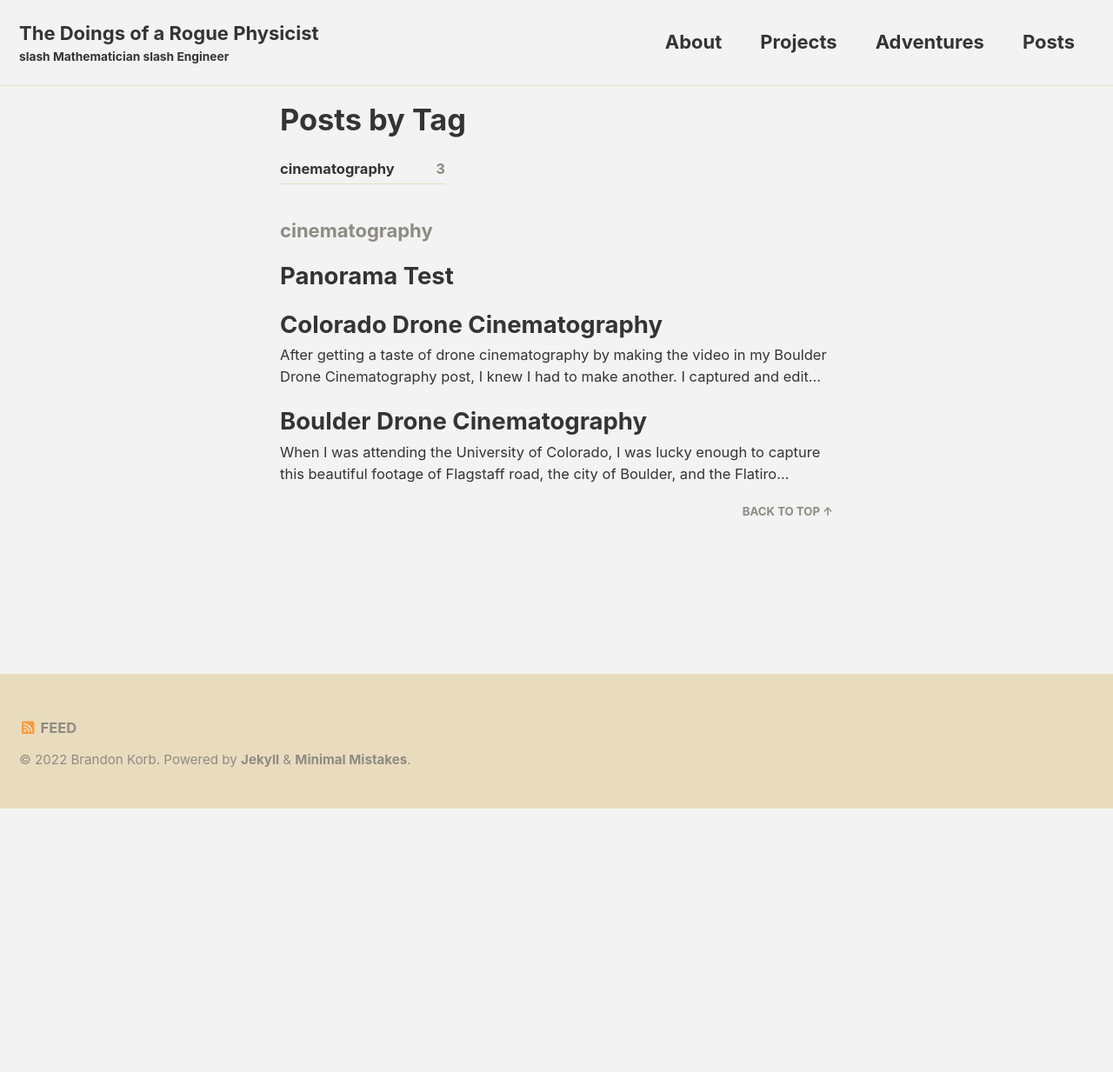
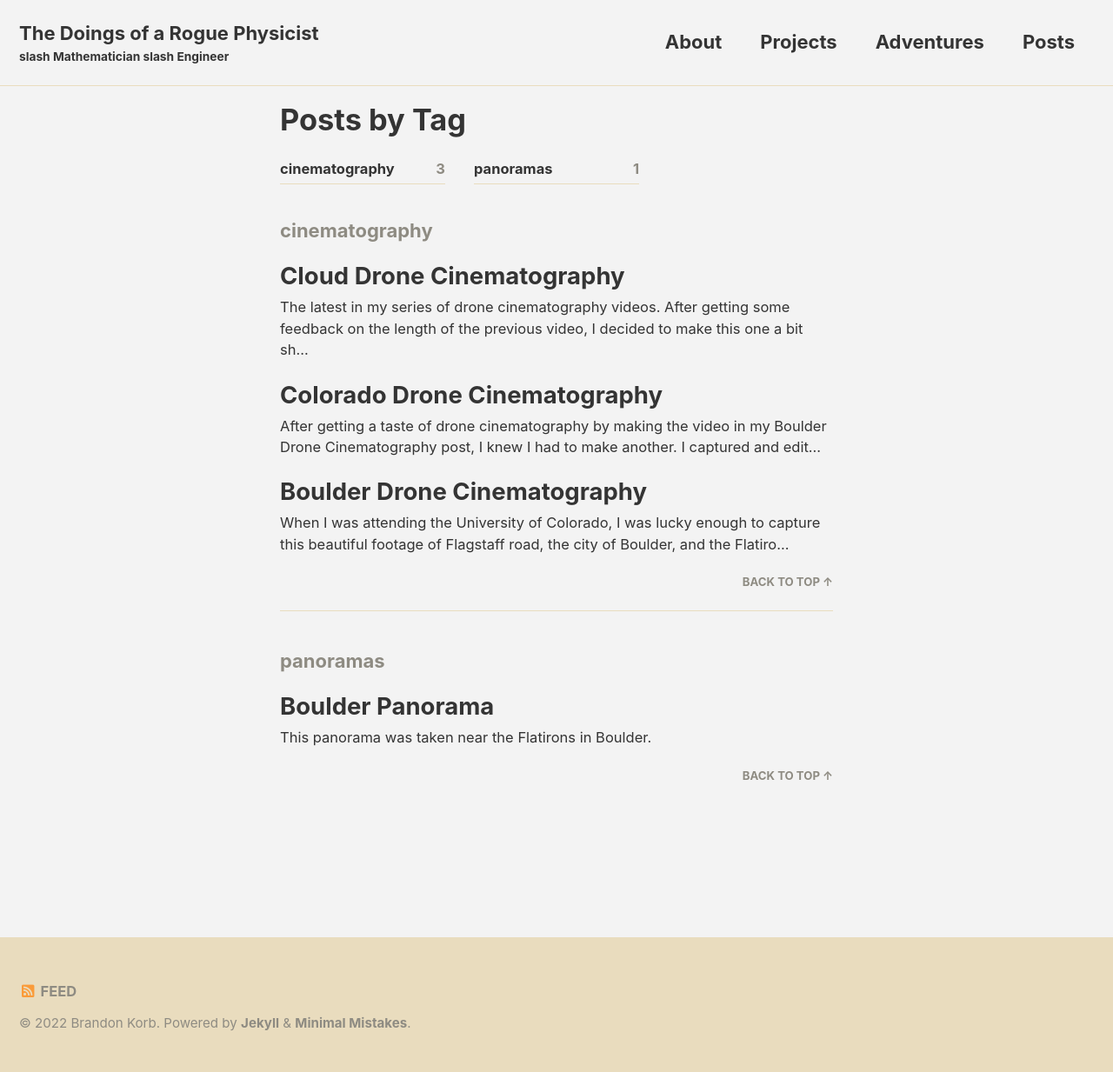
Before and after one commit to bkorb/bkorb.gitgub.io, a Jekyll site: the page built from tags/index.markdown, in a window 1280 px wide. Shown: the whole page at 87% size. Built offline with Jekyll 4.4.1, drawn with Linux system fonts in a browser that asks for light colours; cached includes are drawn as plain includes; before the commit the page ends 930 px from its top, so only the background shows below that.

Commit message:
Added new cloud video

```diff
--- a/_posts/2022-02-03-panorama-test.markdown
+++ b/_posts/2022-02-03-panorama-test.markdown
@@ -1,9 +1,11 @@
 ---
-title:  "Panorama Test"
+title:  "Boulder Panorama"
 header:
   image: images/banners/rollins.jpeg
 
-tag: cinematography
+tag: panoramas
 ---
 
-{% include panorama panorama_src="images/pano.png" %}
+This panorama was taken near the Flatirons in Boulder.
+
+{% include panorama panorama_src="images/panoramas/pano.png" %}
--- /dev/null
+++ b/_posts/2022-02-04-cloud-drone-cinematography.markdown
@@ -0,0 +1,11 @@
+---
+title:  "Cloud Drone Cinematography"
+header:
+  image: images/banners/rollins.jpeg
+
+tag: cinematography
+---
+
+The latest in my series of drone cinematography videos.  After getting some feedback on the length of the previous video, I decided to make this one a bit shorter.  This was all filmed at my parents' house on a foggy day in Pennsylvania.  The video is set to the song A-O-K by Tai Verdes.  Enjoy the show!
+
+{% include video id="zGStG4kB0p8" provider="youtube" %}
```
